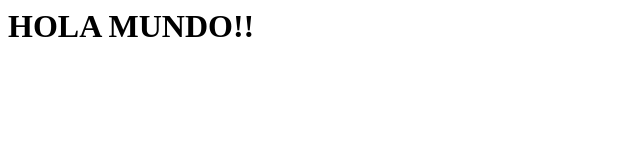
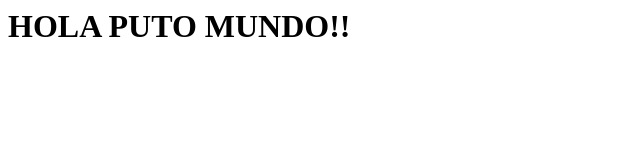
Before and after one commit to FranSalom/merge-Conflicts, a plain HTML site: page index.html in a window 1280 px wide. Shown: the whole page, without its empty margins (0-640 px from the left). Drawn offline with Linux system fonts and the light colour scheme.

Commit message:
Hola Hice un Puto cambio

```diff
--- a/index.html
+++ b/index.html
@@ -4,6 +4,6 @@
         <title>Hola Mundo</title>
     </head>
     <body>
-        <h1>HOLA MUNDO!!</h1>
+        <h1>HOLA PUTO MUNDO!!</h1>
     </body>
 </html>
```
